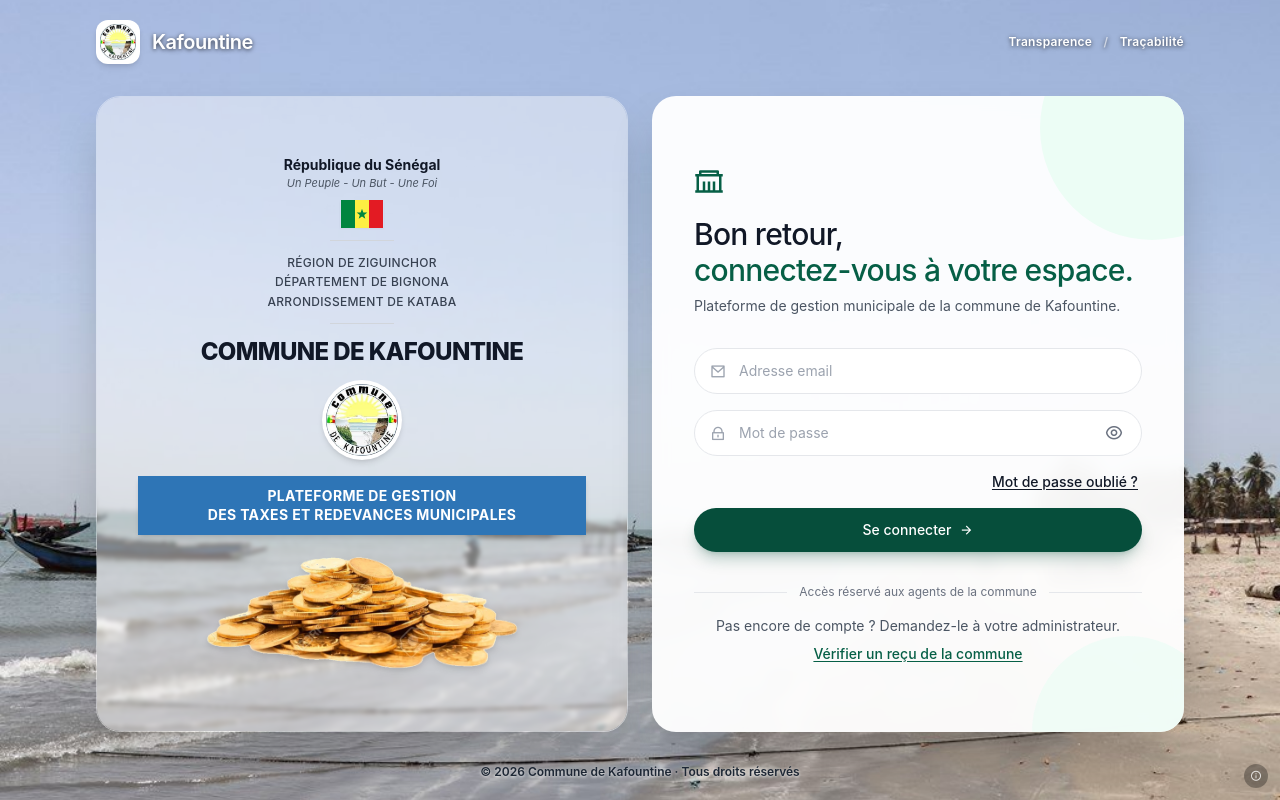
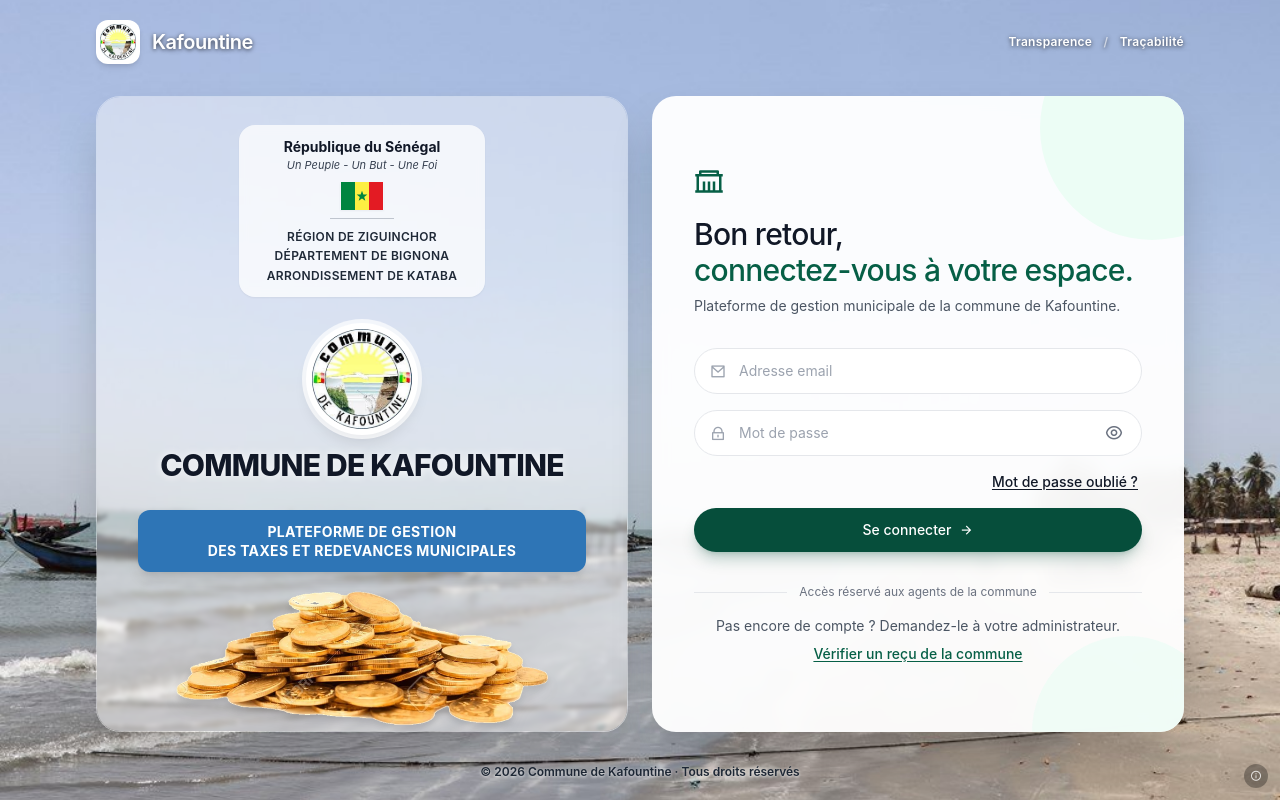
Before and after one commit to brahim1205/Kafountineproject, an Angular app in the folder front-angular/: page /login in a window 1280 px wide. Built offline with nearby package versions, Linux system fonts and the light colour scheme; no server answers.

Commit message:
feat(connexion): panneau officiel en trois zones, logo agrandi, bandeau arrondi, en-tête sur plaque lisible

```diff
--- a/front-angular/src/app/features/login/login.html
+++ b/front-angular/src/app/features/login/login.html
@@ -17,29 +17,37 @@
         <!-- Même photo que le fond de page, floutée et éclaircie pour garder le texte lisible. -->
         <img src="/login-peche.jpg" alt="" aria-hidden="true" class="absolute inset-0 h-full w-full scale-110 object-cover object-[8%_center] blur-[2px]" />
         <div class="absolute inset-0 bg-white/45" aria-hidden="true"></div>
-        <div class="relative flex h-full flex-col items-center justify-center px-8 py-6 text-center short:py-4 tiny:py-3">
+        <!-- Trois zones : en-tête administratif (haut), identité de la commune (milieu), plateforme (bas). -->
+        <div class="relative flex h-full flex-col items-center justify-between gap-3 px-8 pb-0 pt-7 text-center short:pt-4 tiny:pb-4 tiny:pt-3">
+          <div class="rounded-2xl bg-white/75 px-7 py-3 shadow-sm backdrop-blur-sm short:py-2 tiny:px-5 tiny:py-1.5">
             <p class="text-sm font-bold text-gray-900 tiny:text-xs">République du Sénégal</p>
-          <p class="text-[11px] italic text-gray-600">Un Peuple - Un But - Une Foi</p>
-          <svg class="mt-2 h-7 w-11 shadow-sm short:mt-1.5 short:h-6 short:w-9 tiny:hidden" viewBox="0 0 30 20" role="img" aria-label="Drapeau du Sénégal">
+            <p class="text-[11px] italic text-gray-700">Un Peuple - Un But - Une Foi</p>
+            <svg class="mx-auto mt-2 h-7 w-11 shadow-sm short:mt-1.5 short:h-6 short:w-9 tiny:hidden" viewBox="0 0 30 20" role="img" aria-label="Drapeau du Sénégal">
               <rect width="10" height="20" fill="#00853F" />
               <rect x="10" width="10" height="20" fill="#FDEF42" />
               <rect x="20" width="10" height="20" fill="#E31B23" />
               <polygon fill="#00853F" points="15,6.2 15.98,8.85 18.8,8.96 16.58,10.7 17.35,13.42 15,11.85 12.65,13.42 13.42,10.7 11.2,8.96 14.02,8.85" />
             </svg>
-          <div class="my-3 h-px w-16 bg-gray-300 short:my-2" aria-hidden="true"></div>
-          <p class="text-xs font-medium uppercase leading-relaxed tracking-wide text-gray-700 tiny:text-[11px] tiny:leading-snug">
+            <div class="mx-auto my-2 h-px w-16 bg-gray-400/60 short:my-1.5" aria-hidden="true"></div>
+            <p class="text-xs font-semibold uppercase leading-relaxed tracking-wide text-gray-800 tiny:text-[11px] tiny:leading-snug">
               Région de Ziguinchor<br />
               Département de Bignona<br />
               Arrondissement de Kataba
             </p>
-          <div class="my-3 h-px w-16 bg-gray-300 short:my-2" aria-hidden="true"></div>
-          <h2 class="text-2xl font-extrabold uppercase tracking-tight text-gray-900 short:text-xl tiny:text-lg">Commune de Kafountine</h2>
-          <img src="/logo.jpeg" alt="Logo de la commune de Kafountine" class="mt-3 h-20 w-20 rounded-full bg-white object-contain p-1 shadow-md short:mt-2 short:h-16 short:w-16 tiny:h-12 tiny:w-12" />
-          <p class="mt-4 w-full max-w-md bg-[#2E75B6] px-4 py-2.5 text-sm font-bold uppercase leading-snug tracking-wide text-white shadow-md short:mt-3 short:py-2 tiny:py-1.5 tiny:text-xs">
+          </div>
+
+          <div class="flex flex-col items-center">
+            <img src="/logo.jpeg" alt="Logo de la commune de Kafountine" class="h-28 w-28 rounded-full bg-white object-contain p-1.5 shadow-lg ring-4 ring-white/70 short:h-20 short:w-20 tiny:h-14 tiny:w-14" />
+            <h2 class="mt-3 text-3xl font-extrabold uppercase tracking-tight text-gray-900 [text-shadow:0_0_8px_rgb(255_255_255/0.9)] short:mt-2 short:text-2xl tiny:text-xl">Commune de Kafountine</h2>
+          </div>
+
+          <div class="flex w-full flex-col items-center">
+            <p class="w-full max-w-md rounded-xl bg-[#2E75B6] px-4 py-3 text-sm font-bold uppercase leading-snug tracking-wide text-white shadow-lg short:py-2 tiny:py-1.5 tiny:text-xs">
               Plateforme de gestion<br />des taxes et redevances municipales
             </p>
-          <!-- Photo détourée (fond transparent). -->
-          <img src="/login-pieces-tas.png" alt="" aria-hidden="true" class="mt-4 min-h-0 w-80 flex-shrink object-contain drop-shadow-md short:mt-3 short:w-60 tiny:hidden" />
+            <!-- Photo détourée (fond transparent), posée contre le bas de la carte. -->
+            <img src="/login-pieces-tas.png" alt="" aria-hidden="true" class="mt-3 min-h-0 w-96 flex-shrink object-contain drop-shadow-lg short:mt-2 short:w-64 tiny:hidden" />
+          </div>
         </div>
       </section>
 
```
Lines whose indentation alone changed are shown as unchanged.
